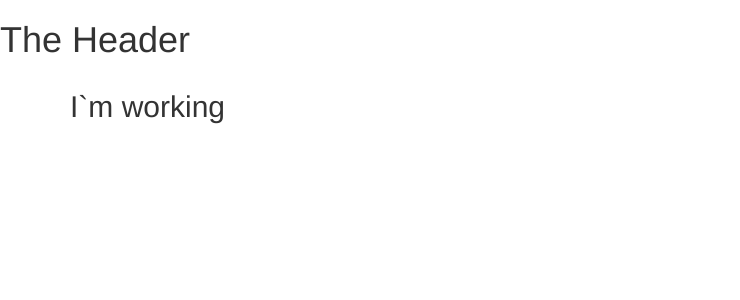
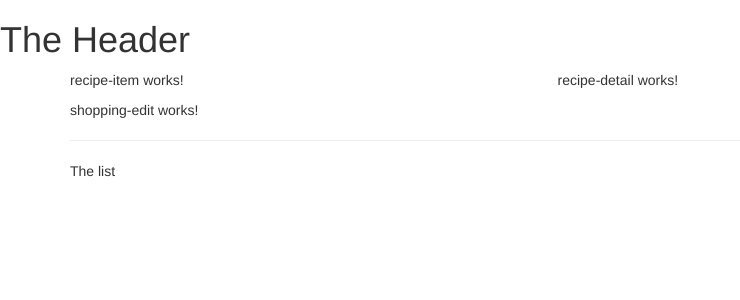
Before and after one commit to samuelclerod/recipe-book-shopping-list, an Angular app: page / in a window 1280 px wide. Shown: the top 300 px of the page, without its empty margins (0-740 px from the left). Built offline with nearby package versions, Linux system fonts and the light colour scheme.

Commit message:
re-created components structure

```diff
--- a/src/app/app.component.html
+++ b/src/app/app.component.html
@@ -2,7 +2,8 @@
 <div class="container">
   <div class="row">
     <div class="col-md-12">
-      <h2>I`m working</h2>
+      <app-recipes></app-recipes>
+      <app-shopping-list></app-shopping-list>
     </div>
   </div>
 </div>
--- a/src/app/app.module.ts
+++ b/src/app/app.module.ts
@@ -8,7 +8,7 @@
 import { RecipeDetailComponent } from './recipes/recipe-detail/recipe-detail.component';
 import { RecipeItemComponent } from './recipes/recipe-list/recipe-item/recipe-item.component';
 import { ShoppingListComponent } from './shopping-list/shopping-list.component';
-import { EditComponent } from './shopping-list/edit/edit.component';
+import { ShoppingEditComponent } from './shopping-list/shopping-edit/shopping-edit.component';
 
 @NgModule({
   declarations: [
@@ -19,7 +19,7 @@
     RecipeDetailComponent,
     RecipeItemComponent,
     ShoppingListComponent,
-    EditComponent
+    ShoppingEditComponent
   ],
   imports: [
     BrowserModule
--- a/src/app/recipes/recipe-list/recipe-list.component.html
+++ b/src/app/recipes/recipe-list/recipe-list.component.html
@@ -1 +1 @@
-<p>recipe-list works!</p>
+<app-recipe-item></app-recipe-item>
--- a/src/app/recipes/recipes.component.html
+++ b/src/app/recipes/recipes.component.html
@@ -1 +1,8 @@
-<p>recipes works!</p>
+<div class="row">
+  <div class="col-md-5">
+    <app-recipe-list></app-recipe-list>
+  </div>
+  <div class="col-md-7">
+    <app-recipe-detail></app-recipe-detail>
+  </div>
+</div>
--- a/src/app/shopping-list/edit/edit.component.html
+++ /dev/null
@@ -1 +0,0 @@
-<p>edit works!</p>
--- a/src/app/shopping-list/edit/edit.component.ts
+++ /dev/null
@@ -1,15 +0,0 @@
-import { Component, OnInit } from '@angular/core';
-
-@Component({
-  selector: 'app-edit',
-  templateUrl: './edit.component.html',
-  styleUrls: ['./edit.component.css']
-})
-export class EditComponent implements OnInit {
-
-  constructor() { }
-
-  ngOnInit() {
-  }
-
-}
--- /dev/null
+++ b/src/app/shopping-list/shopping-edit/shopping-edit.component.html
@@ -0,0 +1 @@
+<p>shopping-edit works!</p>
--- /dev/null
+++ b/src/app/shopping-list/shopping-edit/shopping-edit.component.ts
@@ -0,0 +1,15 @@
+import { Component, OnInit } from '@angular/core';
+
+@Component({
+  selector: 'app-shopping-edit',
+  templateUrl: './shopping-edit.component.html',
+  styleUrls: ['./shopping-edit.component.css']
+})
+export class ShoppingEditComponent implements OnInit {
+
+  constructor() { }
+
+  ngOnInit() {
+  }
+
+}
--- a/src/app/shopping-list/shopping-list.component.html
+++ b/src/app/shopping-list/shopping-list.component.html
@@ -1 +1,7 @@
-<p>shopping-list works!</p>
+<div class="row">
+    <div class="col-xs-10">
+        <app-shopping-edit></app-shopping-edit>
+        <hr>
+        <p>The list</p>
+    </div>
+</div>
```
Also changed, not shown: src/app/shopping-list/shopping-edit/shopping-edit.component.css (added).
